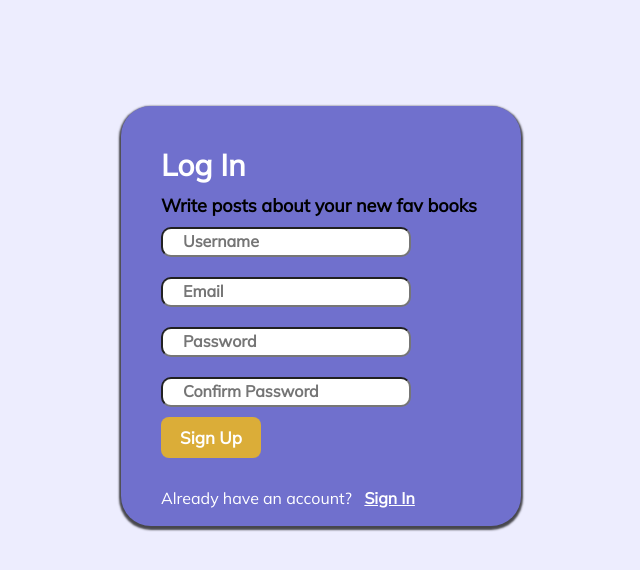
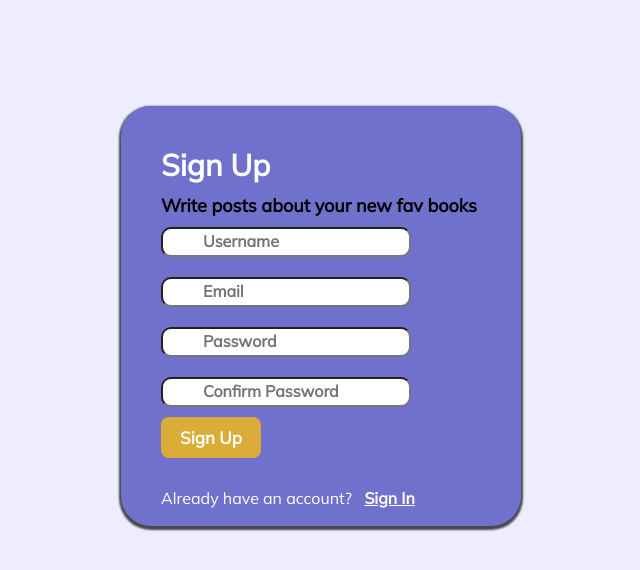
Before and after one commit to sumrender/blog_flask, a Flask app: page /register in a window 1280 px wide. Shown: the part 114-684 px from the top of the page, without its empty margins (319-959 px from the left). Run offline with Flask 3, Linux system fonts and the light colour scheme; some libraries are stand-ins or nearby versions.

Commit message:
login signup padding increased

```diff
--- a/blog/static/login.css
+++ b/blog/static/login.css
@@ -40,6 +40,7 @@
 .form-group > input {
   width: 250px;
   height: 30px;
+  padding-left: 20px;
   border-radius: 10px;
 }
 
--- a/blog/static/register.css
+++ b/blog/static/register.css
@@ -40,6 +40,7 @@
 .form-group > input {
   width: 250px;
   height: 30px;
+  padding-left: 20px;
   border-radius: 10px;
 }
 
--- a/blog/templates/register.html
+++ b/blog/templates/register.html
@@ -5,7 +5,7 @@ block body %}
 
 <div class="register">
   <form class="register-form" action="" method="post">
-    <p class="heading">Log In</p>
+    <p class="heading">Sign Up</p>
     <p class="sub-heading">Write posts about your new fav books</p>
     {{form.hidden_tag()}}
     <div class="form-group">
```
